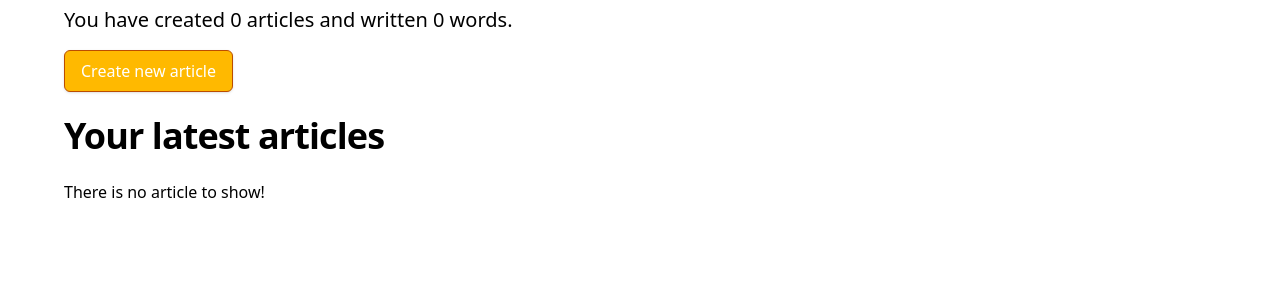
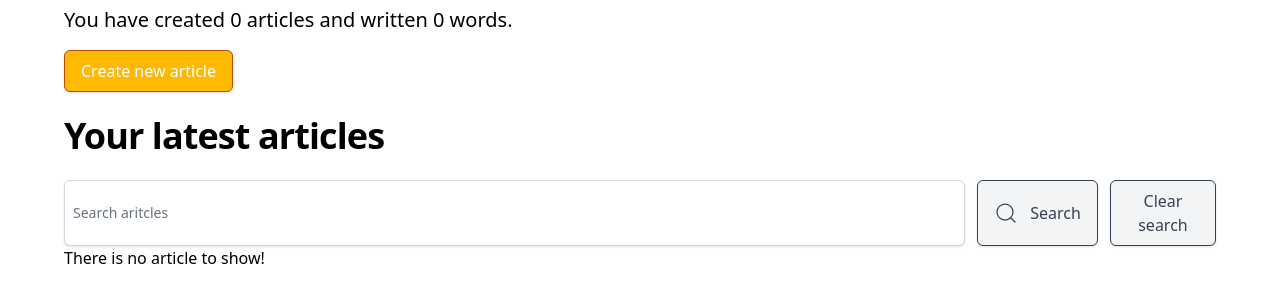
Before and after one commit to CioFlingar/Article_Crontrol_System, a Django app: page /article/ in a window 1280 px wide. Shown: the part 257-560 px from the top of the page. Run offline with Django 5.2, Linux system fonts and the light colour scheme; the visitor is signed in with stand-in values (Sample User, id 1); data that the repository does not hold is empty; some libraries are stand-ins or nearby versions.

Commit message:
add search for articles

```diff
--- a/app_dj/views.py
+++ b/app_dj/views.py
@@ -44,7 +44,10 @@ class ArticleListView(LoginRequiredMixin, ListView):
     paginate_by = 4
 
     def get_queryset(self) -> QuerySet[Any]:
+        search = self.request.GET.get("search")
         queryset = super().get_queryset().filter(creator=self.request.user)
+        if search:
+            queryset = queryset.filter(title__search=search)
         return queryset.order_by("-created_at")
 
 
--- a/django_pj/settings.py
+++ b/django_pj/settings.py
@@ -40,6 +40,7 @@ DJANGO_APPS = [
     "django.contrib.contenttypes",
     "django.contrib.sessions",
     "django.contrib.messages",
+    "django.contrib.postgres",
     "django.contrib.staticfiles",
     "django.contrib.humanize",
 ]
--- a/static/output.css
+++ b/static/output.css
@@ -250,6 +250,9 @@
   .mt-\[-2px\] {
     margin-top: -2px;
   }
+  .mr-2 {
+    margin-right: calc(var(--spacing) * 2);
+  }
   .mb-2 {
     margin-bottom: calc(var(--spacing) * 2);
   }
@@ -288,9 +291,6 @@
   }
   .h-6 {
     height: calc(var(--spacing) * 6);
-  }
-  .h-7 {
-    height: calc(var(--spacing) * 7);
   }
   .w-0 {
     width: calc(var(--spacing) * 0);
@@ -372,6 +372,12 @@
   }
   .justify-end {
     justify-content: flex-end;
+  }
+  .gap-1 {
+    gap: calc(var(--spacing) * 1);
+  }
+  .gap-3 {
+    gap: calc(var(--spacing) * 3);
   }
   .gap-4 {
     gap: calc(var(--spacing) * 4);
@@ -625,9 +631,20 @@
       width: auto;
     }
   }
+  .sm\:flex-row {
+    @media (width >= 40rem) {
+      flex-direction: row;
+    }
+  }
   .sm\:px-10 {
     @media (width >= 40rem) {
       padding-inline: calc(var(--spacing) * 10);
+    }
+  }
+  .sm\:text-sm {
+    @media (width >= 40rem) {
+      font-size: var(--text-sm);
+      line-height: var(--tw-leading, var(--text-sm--line-height));
     }
   }
   .md\:block {
--- a/templates/app_dj/home.html
+++ b/templates/app_dj/home.html
@@ -16,6 +16,15 @@
 
     <h2 class="subtitle mb-6">Your latest articles</h2>
 
+    <form method="GET" class="flex flex-col sm:flex-row gap-3 form-field">
+        <input class="text-black shadow-sm focus:ring-amber-500 focus:border-amber-500 sm:text-sm border-gray-300 rounded-md" type="search" name="search" placeholder="Search aritcles" value="{{ request.GET.search }}">
+        <button class="flex gap-1 button secondary items-center justify-center" type="submit">
+            {% include "svgs/magnifier.svg" with class="w-6 h-6 mr-2" %}
+            Search
+        </button>
+        <a href="{% url 'home' %}" class="button secondary text-center">Clear search</a>
+    </form>
+
     {% if articles %}
     <ul>
         {% for article in articles %}
@@ -30,13 +39,13 @@
     {% if is_paginated %}
         <div class="flex flex-row items justify-center center text-xl mt-6">
             {% if page_obj.has_previous %}
-                <a class="mx-2" href="?page={{ page_obj.previous_page_number }}">
+                <a class="mx-2" href="?page={{ page_obj.previous_page_number }}{% if request.GET.search %}&search={{ request.GET.search }}{% endif %}">
                     {% include "svgs/chevron.svg" with class="h-6 w-7 mt-1 rotate-180 border border-black rounded-md p-1" %}
                 </a>
             {% endif %}
             <span>Page {{ page_obj.number }} of {{ paginator.num_pages }}</span>
             {% if page_obj.has_next %}
-                <a class="mx-2" href="?page={{ page_obj.next_page_number }}">
+                <a class="mx-2" href="?page={{ page_obj.next_page_number }}{% if request.GET.search %}&search={{ request.GET.search }}{% endif %}">
                     {% include "svgs/chevron.svg" with class="h-6 w-7 mt-1 border border-black rounded-md p-1" %}
                 </a>
             {% endif %}
```
Also changed, not shown: templates/svgs/magnifier.svg (added).
